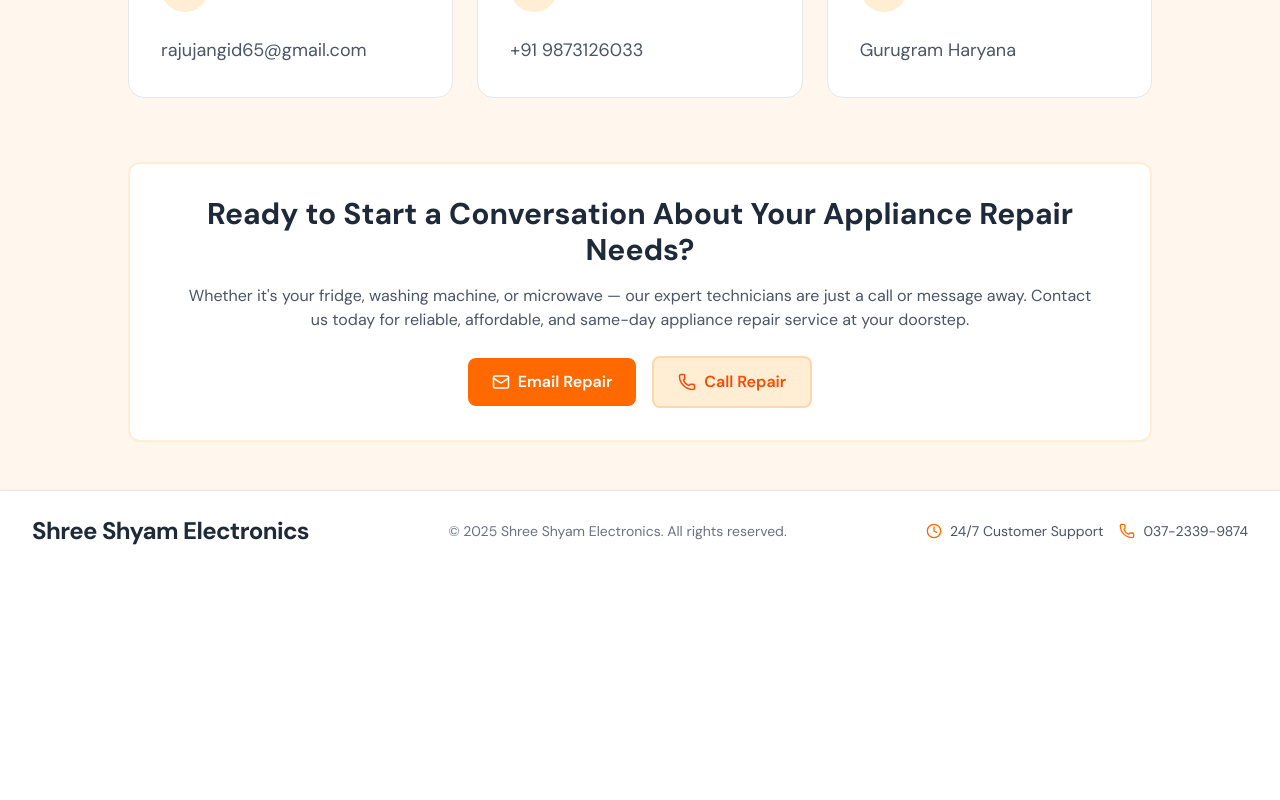
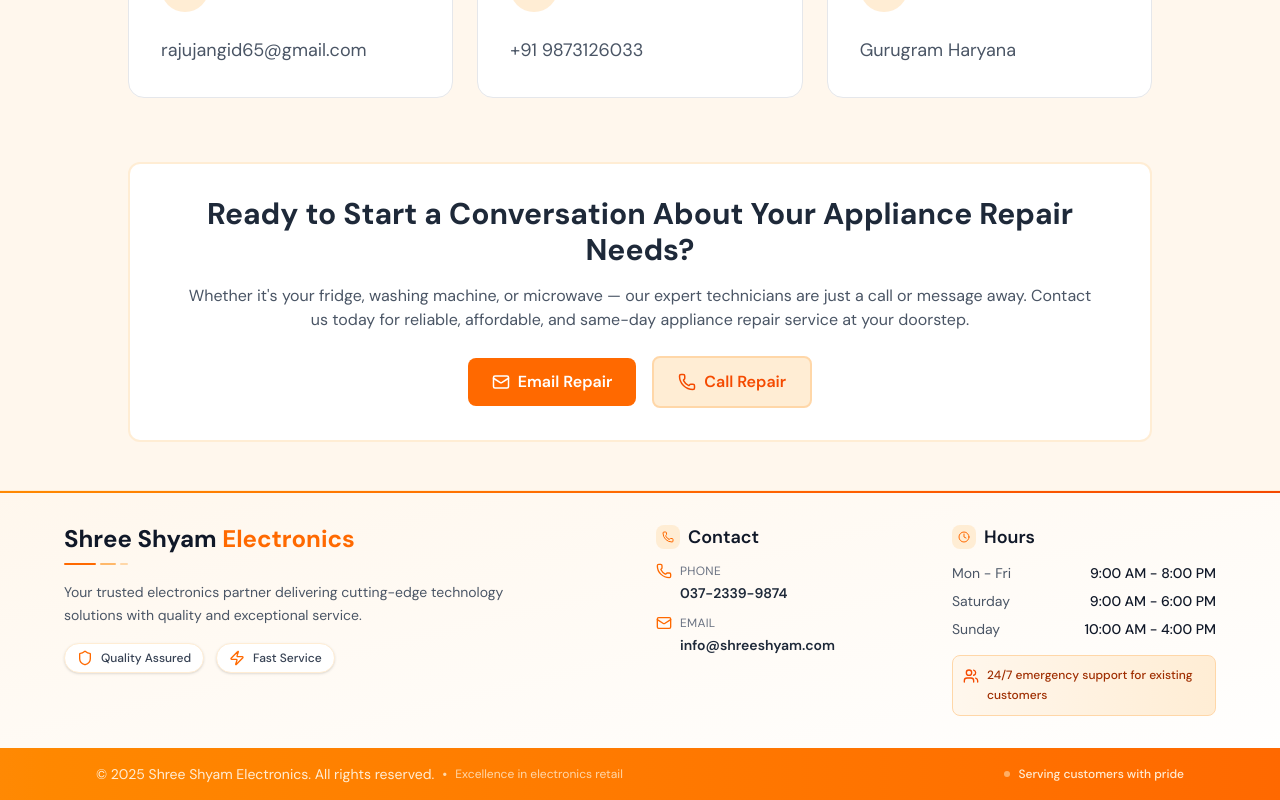
Before and after one commit to Jangidp0903/Shree-Shyam-Electronics, a Next.js app: page / in a window 1280 px wide. Shown: the part 4737-5537 px from the top of the page. Before the commit the page ends 5308 px from the top, so only its background shows below. Built offline with nearby package versions, Linux system fonts and the light colour scheme.

Commit message:
footer design change

```diff
--- a/src/components/Footer.tsx
+++ b/src/components/Footer.tsx
@@ -1,53 +1,161 @@
 import React from "react";
-import { Clock, Phone } from "lucide-react";
+import { Clock, Phone, Mail, Shield, Users, Zap, MapPin } from "lucide-react";
 
 const Footer: React.FC = () => {
   const currentYear = new Date().getFullYear();
 
   return (
-    <footer
-      className="w-full font-sans"
-      aria-label="Footer for Shree Shyam Electronics - Trusted Electronics Store with 24/7 Customer Support and Contact Details"
-    >
-      <div className="bg-white border-t border-gray-200 py-6 shadow-sm">
-        <div className="container mx-auto px-4 md:px-6 lg:px-8">
-          <div className="flex flex-col md:flex-row md:items-center md:justify-between gap-4 text-center md:text-left">
-            {/* Logo */}
-            <div className="font-bold text-gray-800 text-2xl tracking-tight">
-              Shree Shyam Electronics
+    <footer className="w-full font-sans bg-gradient-to-br from-orange-50 to-white border-t border-orange-100">
+      {/* Main Footer Content */}
+      <div className="relative">
+        {/* Decorative Orange Accent */}
+        <div className="absolute top-0 left-0 w-full h-0.5 bg-gradient-to-r from-orange-400 via-orange-500 to-orange-600"></div>
+
+        <div className="py-8 px-4 sm:px-6 lg:px-8">
+          <div className="container mx-auto max-w-6xl">
+            {/* Main Grid */}
+            <div className="grid grid-cols-1 md:grid-cols-2 lg:grid-cols-4 gap-6 lg:gap-8">
+              {/* Company Brand */}
+              <div className="lg:col-span-2">
+                <div className="mb-4">
+                  <h2 className="text-xl lg:text-2xl font-bold text-gray-900 mb-2">
+                    Shree Shyam{" "}
+                    <span className="text-orange-500">Electronics</span>
+                  </h2>
+                  <div className="flex items-center gap-1 mb-3">
+                    <div className="w-8 h-0.5 bg-orange-500 rounded-full"></div>
+                    <div className="w-4 h-0.5 bg-orange-300 rounded-full"></div>
+                    <div className="w-2 h-0.5 bg-orange-200 rounded-full"></div>
+                  </div>
                 </div>
 
-            {/* Copyright */}
-            <div className="text-gray-500 text-sm">
-              © {currentYear} Shree Shyam Electronics. All rights reserved.
+                <p className="text-gray-600 text-sm leading-relaxed mb-4 max-w-md">
+                  Your trusted electronics partner delivering cutting-edge
+                  technology solutions with quality and exceptional service.
+                </p>
+
+                {/* Key Features */}
+                <div className="flex flex-wrap gap-3">
+                  <div className="flex items-center px-3 py-1.5 bg-white rounded-full border border-orange-100 shadow-sm">
+                    <Shield className="h-4 w-4 text-orange-500 mr-2" />
+                    <span className="text-xs font-medium text-gray-700">
+                      Quality Assured
+                    </span>
+                  </div>
+                  <div className="flex items-center px-3 py-1.5 bg-white rounded-full border border-orange-100 shadow-sm">
+                    <Zap className="h-4 w-4 text-orange-500 mr-2" />
+                    <span className="text-xs font-medium text-gray-700">
+                      Fast Service
+                    </span>
+                  </div>
+                </div>
               </div>
 
               {/* Contact Info */}
-            <div className="flex items-center justify-center gap-4">
-              {/* Support */}
-              <div className="flex items-center">
-                <Clock
-                  className="h-4 w-4 text-orange-500 mr-2"
-                  strokeWidth={2}
-                />
-                <span className="text-gray-600 text-sm">
-                  24/7 Customer Support
+              <div className="space-y-4">
+                <h3 className="text-lg font-semibold text-gray-900 mb-3 flex items-center">
+                  <div className="w-6 h-6 bg-orange-100 rounded-lg flex items-center justify-center mr-2">
+                    <Phone className="h-3 w-3 text-orange-500" />
+                  </div>
+                  Contact
+                </h3>
+
+                <div className="space-y-3">
+                  <div className="group">
+                    <div className="flex items-center mb-1">
+                      <Phone className="h-4 w-4 text-orange-500 mr-2" />
+                      <span className="text-xs text-gray-500 uppercase tracking-wide">
+                        Phone
                       </span>
                     </div>
-
-              {/* Phone */}
-              <div className="flex items-center">
-                <Phone
-                  className="h-4 w-4 text-orange-500 mr-2"
-                  strokeWidth={2}
-                />
                     <a
                       href="tel:037-2339-9874"
-                  className="text-gray-600 text-sm hover:text-orange-500 transition-colors"
+                      className="text-sm font-semibold text-gray-800 hover:text-orange-500 transition-colors block ml-6"
                     >
                       037-2339-9874
                     </a>
                   </div>
+
+                  <div className="group">
+                    <div className="flex items-center mb-1">
+                      <Mail className="h-4 w-4 text-orange-500 mr-2" />
+                      <span className="text-xs text-gray-500 uppercase tracking-wide">
+                        Email
+                      </span>
+                    </div>
+                    <a
+                      href="mailto:info@shreeshyam.com"
+                      className="text-sm font-semibold text-gray-800 hover:text-orange-500 transition-colors block ml-6"
+                    >
+                      info@shreeshyam.com
+                    </a>
+                  </div>
+                </div>
+              </div>
+
+              {/* Business Hours */}
+              <div className="space-y-4">
+                <h3 className="text-lg font-semibold text-gray-900 mb-3 flex items-center">
+                  <div className="w-6 h-6 bg-orange-100 rounded-lg flex items-center justify-center mr-2">
+                    <Clock className="h-3 w-3 text-orange-500" />
+                  </div>
+                  Hours
+                </h3>
+
+                <div className="space-y-2 text-sm">
+                  <div className="flex justify-between">
+                    <span className="text-gray-600">Mon - Fri</span>
+                    <span className="text-gray-900 font-medium">
+                      9:00 AM - 8:00 PM
+                    </span>
+                  </div>
+                  <div className="flex justify-between">
+                    <span className="text-gray-600">Saturday</span>
+                    <span className="text-gray-900 font-medium">
+                      9:00 AM - 6:00 PM
+                    </span>
+                  </div>
+                  <div className="flex justify-between">
+                    <span className="text-gray-600">Sunday</span>
+                    <span className="text-gray-900 font-medium">
+                      10:00 AM - 4:00 PM
+                    </span>
+                  </div>
+                </div>
+
+                <div className="mt-3 p-2.5 bg-gradient-to-r from-orange-50 to-orange-100 rounded-lg border border-orange-200">
+                  <div className="flex items-start">
+                    <Users className="h-4 w-4 text-orange-600 mr-2 mt-0.5 flex-shrink-0" />
+                    <p className="text-orange-800 font-medium text-xs leading-relaxed">
+                      24/7 emergency support for existing customers
+                    </p>
+                  </div>
+                </div>
+              </div>
+            </div>
+          </div>
+        </div>
+      </div>
+
+      {/* Bottom Section */}
+      <div className="bg-gradient-to-r from-orange-400 to-orange-500 text-white py-4">
+        <div className="container mx-auto px-4 sm:px-6 lg:px-8 max-w-6xl">
+          <div className="flex flex-col sm:flex-row sm:items-center sm:justify-between gap-3 text-center sm:text-left">
+            <div className="flex flex-col sm:flex-row items-center gap-2 text-sm">
+              <span className="text-orange-100">
+                © {currentYear} Shree Shyam Electronics. All rights reserved.
+              </span>
+              <span className="hidden sm:inline text-orange-200">•</span>
+              <span className="text-orange-200 text-xs">
+                Excellence in electronics retail
+              </span>
+            </div>
+
+            <div className="flex items-center justify-center gap-2">
+              <div className="w-1.5 h-1.5 bg-orange-200 rounded-full animate-pulse"></div>
+              <span className="text-orange-100 font-medium text-xs">
+                Serving customers with pride
+              </span>
             </div>
           </div>
         </div>
```
Lines whose indentation alone changed are shown as unchanged.
